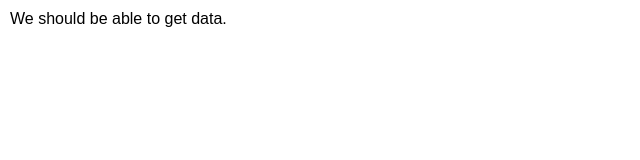
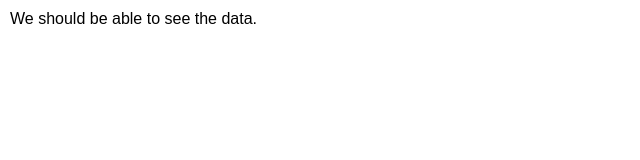
Before and after one commit to rtat/westhouse-test, a website: page public/index.html in a window 1280 px wide. Shown: the full height of the page, 0-640 px from the left. Drawn offline with Linux system fonts and the light colour scheme; no server answers.

Commit message:
Test update.

```diff
--- a/public/index.html
+++ b/public/index.html
@@ -10,7 +10,7 @@
     </head>
 
     <body>
-        We should be able to get data.
+        We should be able to see the data.
         <div id="test-viz-div">
         </div>
 
```
